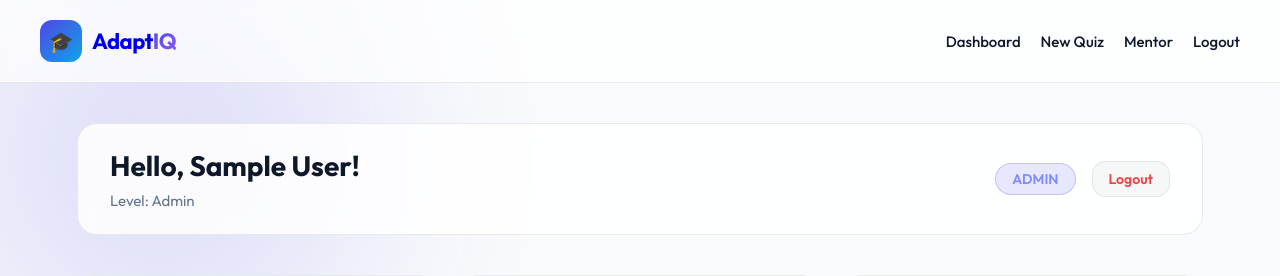
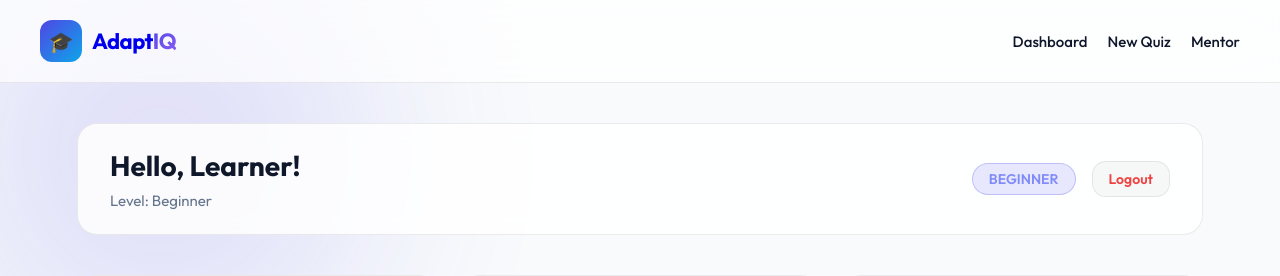
Before and after one commit to aprose0007/adapt-iq, a Flask app: page /dashboard in a window 1280 px wide. Shown: the top 276 px of the page. Run offline with Flask 3, Linux system fonts and the light colour scheme; the visitor is signed in with stand-in values (Sample User, id 1).

Commit message:
Remove login wall and implement auto-guest login

```diff
--- a/app.py
+++ b/app.py
@@ -21,7 +21,26 @@ print("[~] INSTANT MODE - Questions from your PDF (No API waiting!)")
 print("="*60 + "\n")
 
 # ============================================
-# LOGIN & REGISTRATION
+# AUTO-LOGIN (BYPASS AUTH)
+# ============================================
+
+@app.before_request
+def auto_login():
+    """Bypass login by automatically setting up a guest session."""
+    # Skip for static files and favicon
+    if request.path.startswith('/static') or request.path == '/favicon.ico':
+        return
+
+    if 'user_id' not in session:
+        # Default to student1 (Rahul) from the database
+        session['user_id'] = "student1"
+        session['username'] = "student1"
+        session['user_name'] = "Learner"
+        session['level'] = "beginner"
+        print("[*] Auto-logged in as Guest Learner")
+
+# ============================================
+# LOGIN & REGISTRATION (DISABLED)
 # ============================================
 
 @app.route('/favicon.ico')
@@ -30,7 +49,7 @@ def favicon():
 
 @app.route('/')
 def home():
-    return render_template("index.html")
+    return redirect('/dashboard')
 
 def firebase_config():
     """Return Firebase web config dict for passing to templates."""
--- a/templates/base.html
+++ b/templates/base.html
@@ -17,15 +17,9 @@
             <div class="logo-text">Adapt<span>IQ</span></div>
         </a>
         <div class="nav-links" id="navLinks">
-            {% if session.get('user_id') %}
-                <a href="/dashboard">Dashboard</a>
-                <a href="/upload">New Quiz</a>
-                <a href="/mentor">Mentor</a>
-                <a href="/logout">Logout</a>
-            {% else %}
-                <a href="/login">Login</a>
-                <a href="/register" class="btn btn-primary" style="padding: 8px 16px; font-size: 14px;">Register</a>
-            {% endif %}
+            <a href="/dashboard">Dashboard</a>
+            <a href="/upload">New Quiz</a>
+            <a href="/mentor">Mentor</a>
         </div>
         <div class="menu-toggle" id="menuToggle">
             <span></span>
```
